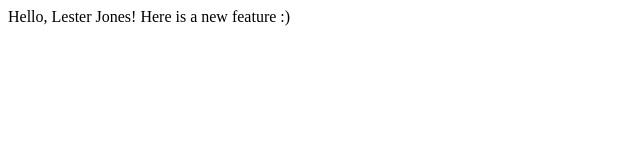
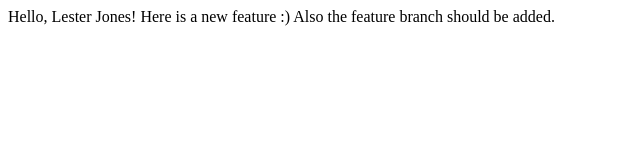
Before and after one commit to LesterJones95/lecture1, a plain HTML site: page index.html in a window 1280 px wide. Shown: the whole page, without its empty margins (0-640 px from the left). Drawn offline with Linux system fonts and the light colour scheme.

Commit message:
New Branch

```diff
--- a/index.html
+++ b/index.html
@@ -7,5 +7,6 @@
   <body>
     Hello, Lester Jones!
     Here is a new feature :)
+    Also the feature branch should be added.
   </body>
 </html>
```
